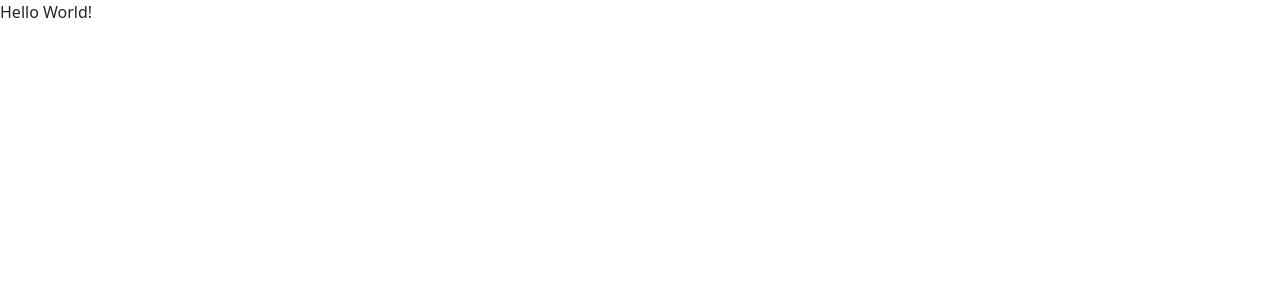
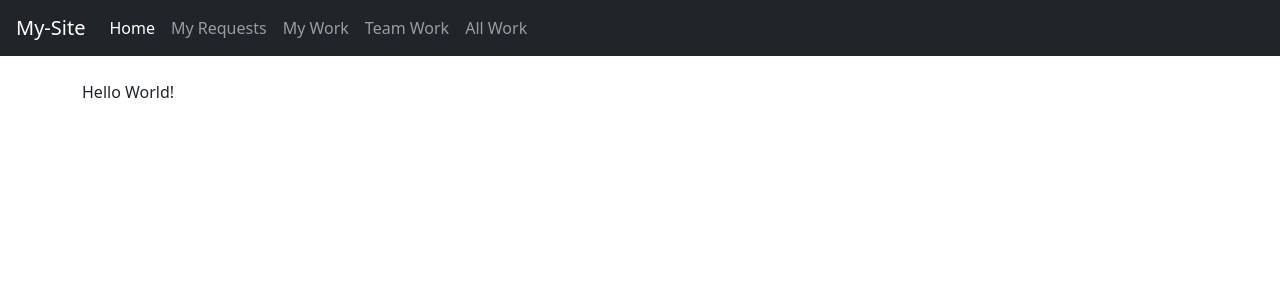
Before and after one commit to goldcakes/ServiceManager, an Angular app in the folder service-manager/: page /home-page in a window 1280 px wide. Shown: the top 300 px of the page. Built offline with nearby package versions, Linux system fonts and the light colour scheme.

Commit message:
Bootstrap angular navbar created

```diff
--- a/service-manager/src/app/app.html
+++ b/service-manager/src/app/app.html
@@ -1 +1,29 @@
-<router-outlet></router-outlet>
+<div class="navbar navbar-expand-lg navbar-dark bg-dark px-3">
+    <a class="navbar-brand" href="#">My-Site</a>
+    <button class="navbar-toggler" type="button" data-bs-toggle="collapse" data-bs-target="#mainNavbar">
+        <span class="navbar-toggler-icon"></span>
+    </button>
+    <div class="collapse navbar-collapse" id="mainNavbar">
+        <ul class="navbar-nav me-auto mb-2 mb-lg-0">
+            <li class="nav-item">
+                <a class="nav-link active" routerLink="home-page">Home</a>
+            </li>
+            <li class="nav-item">
+                <a class="nav-link" routerLink="my-requests">My Requests</a>
+            </li>
+            <li class="nav-item">
+                <a class="nav-link" routerLink="#">My Work</a>
+            </li>
+            <li class="nav-item">
+                <a class="nav-link" routerLink="#">Team Work</a>
+            </li>
+            <li class="nav-item">
+                <a class="nav-link" routerLink="#">All Work</a>
+            </li>
+        </ul>
+    </div>
+</div>
+
+<div class="container mt-4">
+    <router-outlet></router-outlet>
+</div>
--- a/service-manager/src/app/app.ts
+++ b/service-manager/src/app/app.ts
@@ -1,10 +1,10 @@
 import { Component, signal } from '@angular/core';
-import { RouterOutlet } from '@angular/router';
+import { RouterLink, RouterOutlet } from '@angular/router';
 import { HomePage } from "./pages/home-page/home-page";
 
 @Component({
   selector: 'app-root',
-  imports: [RouterOutlet],
+  imports: [RouterOutlet,RouterLink],
   templateUrl: './app.html',
   styleUrl: './app.css'
 })
```
